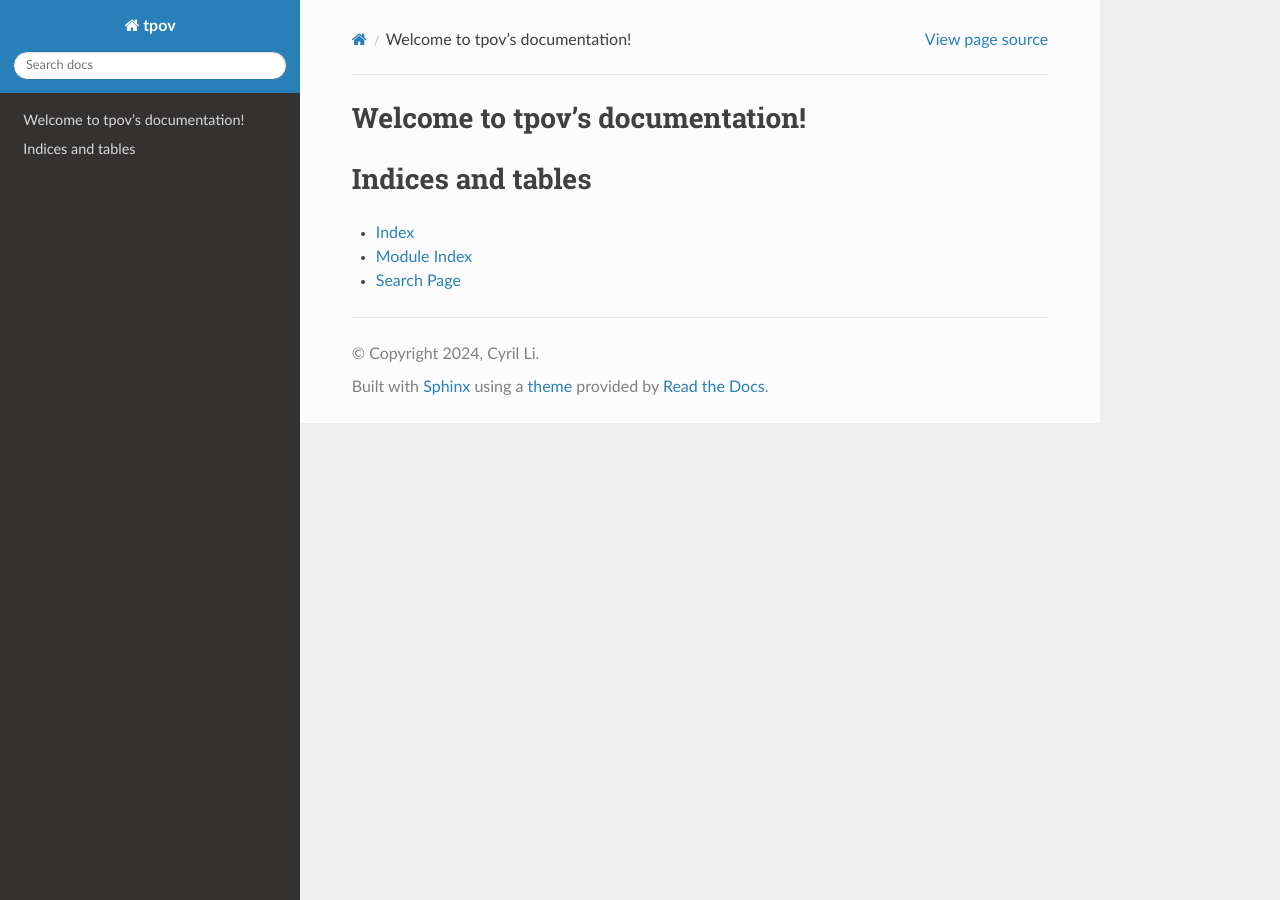
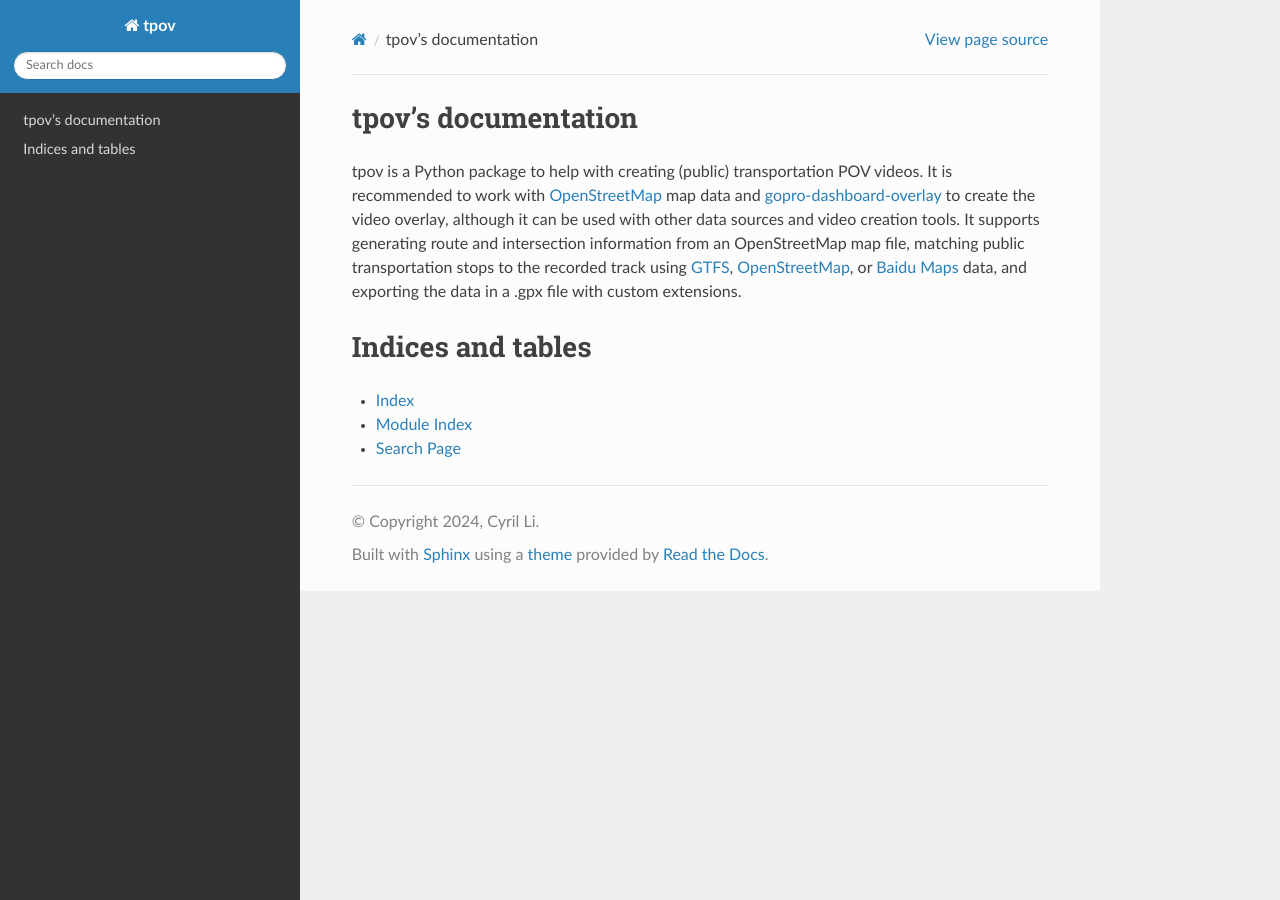
Before and after one commit to CyrilSLi/tpov, a Sphinx documentation site: the page built from docs/en/source/index.rst, in a window 1280 px wide. Built offline with Sphinx 7.4.7 and the Read the Docs theme 2.0.0, drawn with Linux system fonts in a browser that asks for light colours.

```diff
--- a/docs/en/source/index.rst
+++ b/docs/en/source/index.rst
@@ -3,14 +3,20 @@
    You can adapt this file completely to your liking, but it should at least
    contain the root `toctree` directive.
 
-Welcome to tpov's documentation!
+tpov's documentation
 ================================
+
+tpov is a Python package to help with creating \(public\) transportation POV videos. It is recommended to work with OpenStreetMap_ map data and gopro-dashboard-overlay_ to create the video overlay, although it can be used with other data sources and video creation tools.
+It supports generating route and intersection information from an OpenStreetMap map file, matching public transportation stops to the recorded track using GTFS_, OpenStreetMap_, or `Baidu Maps`_ data, and exporting the data in a .gpx file with custom extensions.
+
+.. _OpenStreetMap: https://www.openstreetmap.org/
+.. _gopro-dashboard-overlay: https://github.com/time4tea/gopro-dashboard-overlay
+.. _GTFS: https://gtfs.org/
+.. _Baidu Maps: https://maps.baidu.com/
 
 .. toctree::
    :maxdepth: 2
    :caption: Contents:
-
-
 
 Indices and tables
 ==================
```
Also changed, not shown: docs/zh_CN/source/index.rst (+10 -2 lines).
